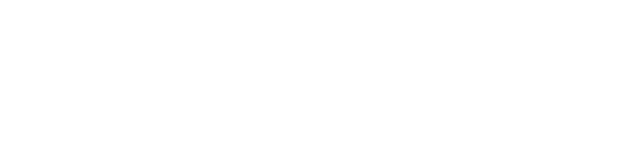
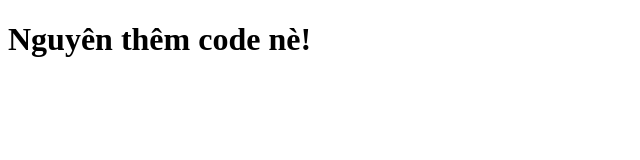
Before and after one commit to NB3195/NgocBich, a plain HTML site: page index.html in a window 1280 px wide. Shown: the whole page, without its empty margins (0-640 px from the left). Drawn offline with Linux system fonts and the light colour scheme.

Commit message:
thêm code nè

```diff
--- a/index.html
+++ b/index.html
@@ -7,6 +7,7 @@
     <title>Document</title>
 </head>
 <body>
+    <h1>Nguyên thêm code nè!</h1>
 
 </body>
 </html>
```
